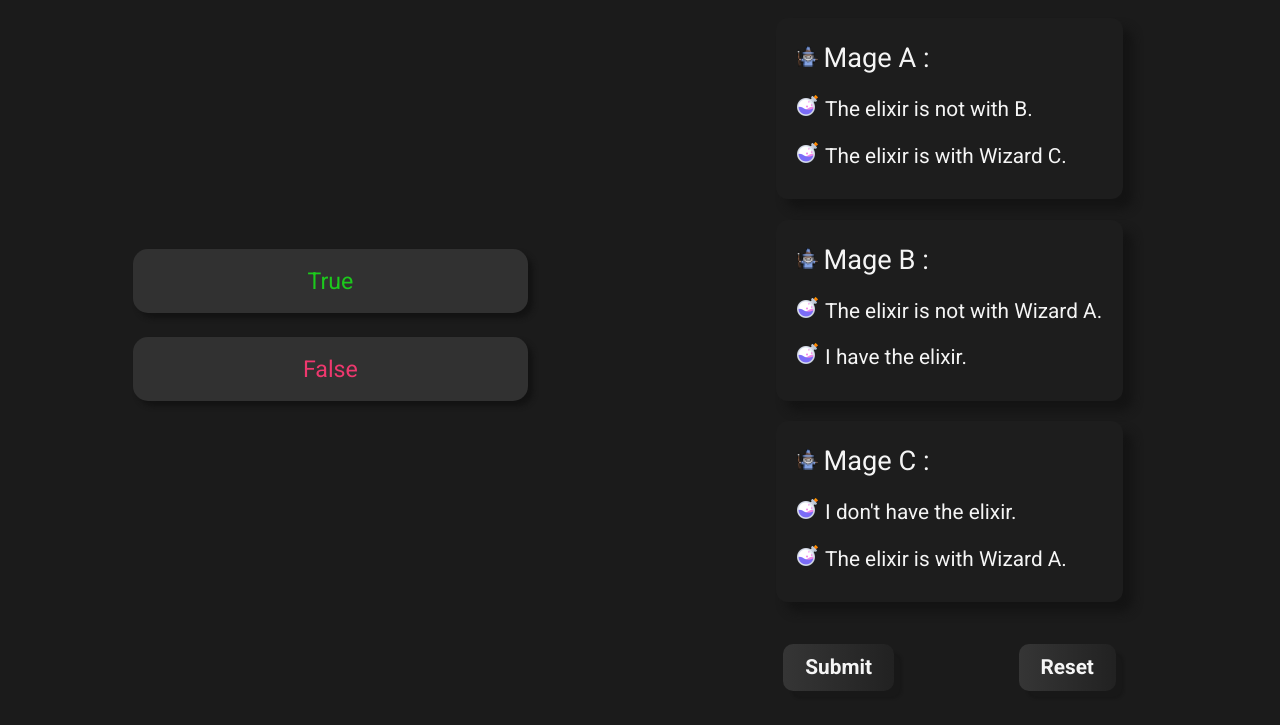
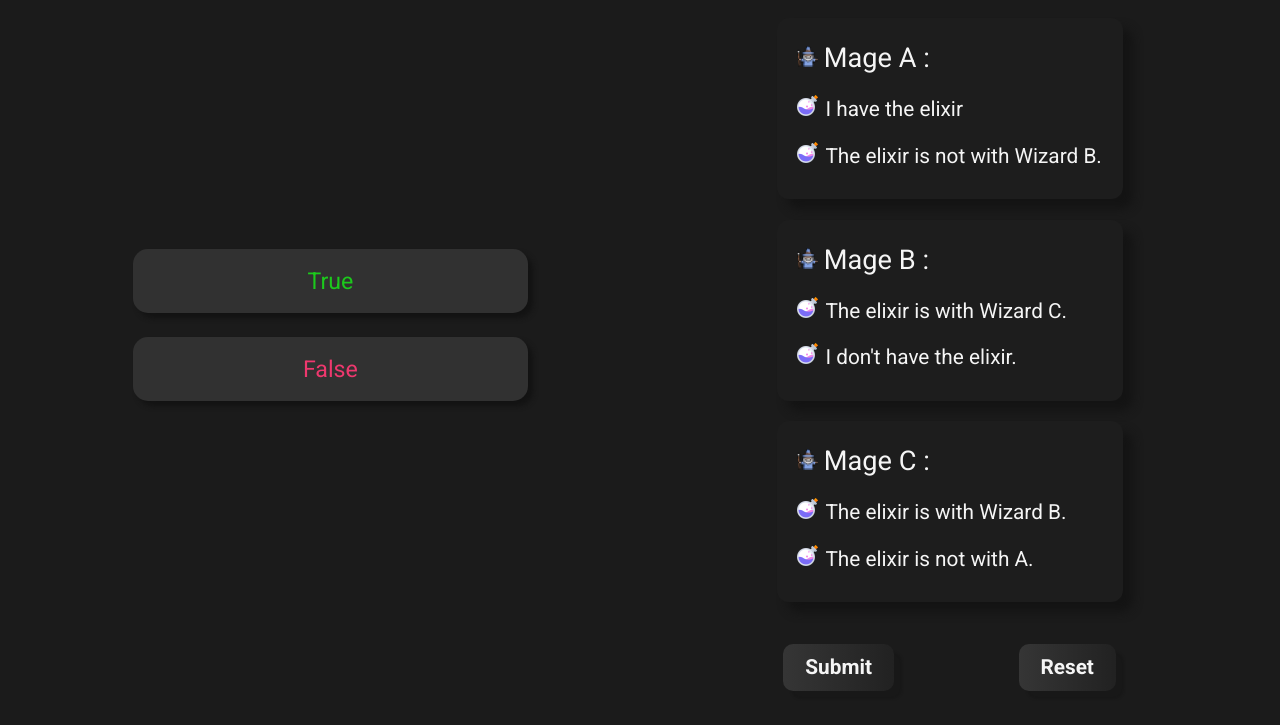
Before and after one commit to Bepis1559/AI-Task, a website built with Vite: page index.html in a window 1280 px wide. Shown: the part 75-800 px from the top of the page. Built offline with nearby package versions, Linux system fonts and the light colour scheme.

Commit message:
modified rules

```diff
--- a/index.html
+++ b/index.html
@@ -27,22 +27,22 @@
         <div>
           <h2>Mage A :</h2>
           <ul>
-            <li data-answer="true">The elixir is not with B.</li>
-            <li data-answer="false">The elixir is with Wizard C.</li>
+            <li data-answer="true">I have the elixir</li>
+            <li data-answer="true">The elixir is not with Wizard B.</li>
           </ul>
         </div>
         <div>
           <h2>Mage B :</h2>
           <ul>
-            <li data-answer="false">The elixir is not with Wizard A.</li>
-            <li data-answer="false">I have the elixir.</li>
+            <li data-answer="false">The elixir is with Wizard C.</li>
+            <li data-answer="true">I don't have the elixir.</li>
           </ul>
         </div>
         <div>
           <h2>Mage C :</h2>
           <ul>
-            <li data-answer="true">I don't have the elixir.</li>
-            <li data-answer="true">The elixir is with Wizard A.</li>
+            <li data-answer="false">The elixir is with Wizard B.</li>
+            <li data-answer="false">The elixir is not with A.</li>
           </ul>
         </div>
         <div>
--- a/src/utils/handleSubmit.ts
+++ b/src/utils/handleSubmit.ts
@@ -67,7 +67,7 @@ function handleWinningConditions(
       }
     });
     if (finalOutcome) {
-      setFinalState(result, "Congrats , you've made it !", "success");
+      setFinalState(result, "Yup , A has it !", "success");
     } else {
       setFinalState(result, "That's not it , try again !");
     }
```
